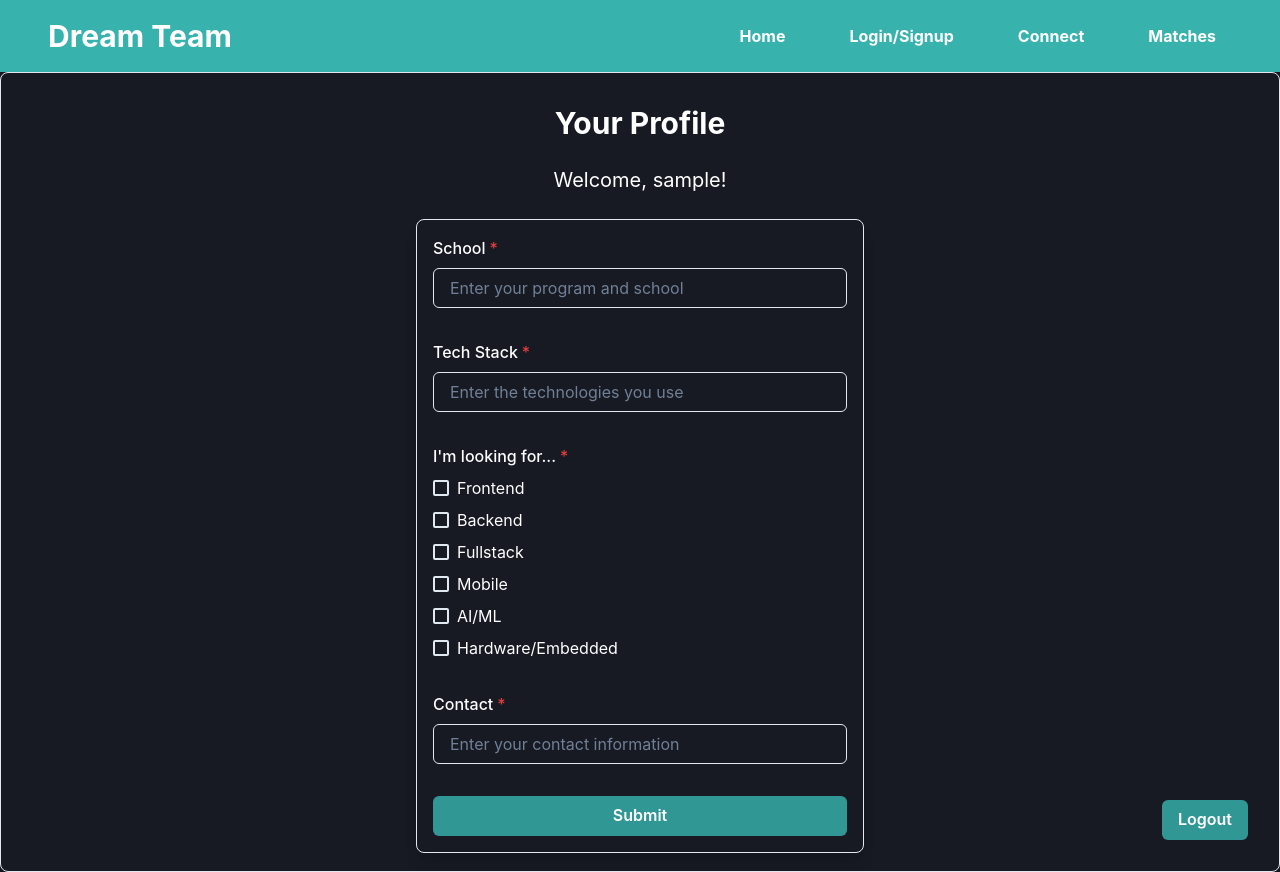
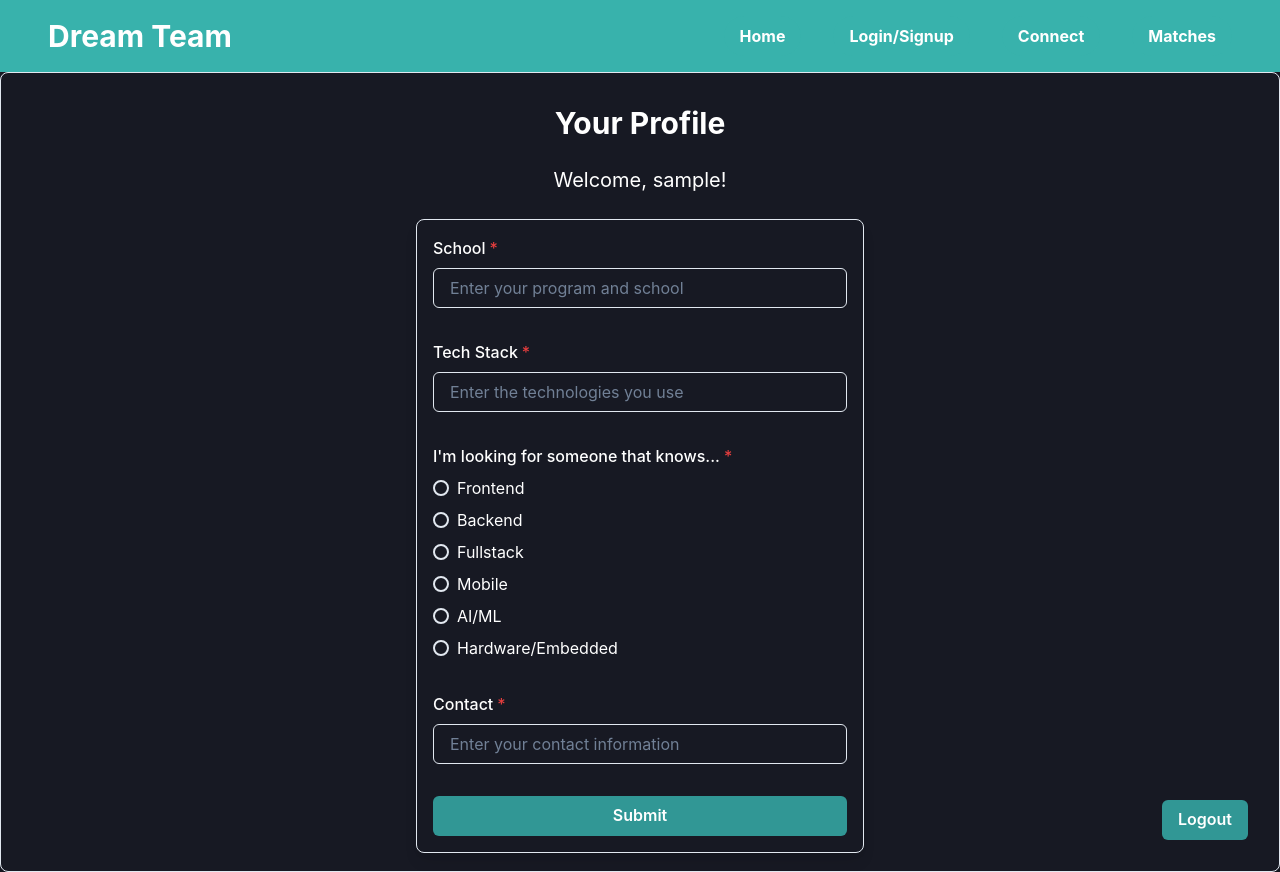
Before and after one commit to Ahmed-M25/HackMatch, a React (Vite) app: page /profile in a window 1280 px wide. Built offline with nearby package versions, Linux system fonts and the light colour scheme; sample sign-in values are in the browser's storage.

Commit message:
Updated looking for form

```diff
--- a/src/components/ProfileForm.tsx
+++ b/src/components/ProfileForm.tsx
@@ -6,6 +6,8 @@ import {
   FormControl,
   FormLabel,
   Input,
+  Radio,
+  RadioGroup,
   Stack,
   VStack,
   useBreakpointValue,
@@ -18,23 +20,13 @@ const ProfileForm: React.FC = () => {
 
   const [school, setSchool] = useState<string>("");
   const [techStack, setTechStack] = useState<string>("");
-  const [desiredRoles, setDesiredRoles] = useState<string[]>([]);
+  const [desiredRole, setDesiredRole] = useState<string>("");
   const [contact, setContact] = useState<string>("");
 
   const [isSchoolInvalid, setIsSchoolInvalid] = useState<boolean>(false);
   const [isTechStackInvalid, setIsTechStackInvalid] = useState<boolean>(false);
+  const [isRoleInvalid, setIsRoleInvalid] = useState<boolean>(false);
   const [isContactInvalid, setIsContactInvalid] = useState<boolean>(false);
-
-  const handleCheckboxChange = (event: React.ChangeEvent<HTMLInputElement>) => {
-    const value = event.target.value;
-
-    setDesiredRoles(
-      (prevRoles) =>
-        prevRoles.includes(value)
-          ? prevRoles.filter((role) => role !== value) // Remove if already in list
-          : [...prevRoles, value] // Add if not in list
-    );
-  };
 
   const handleSubmit = async (e: React.FormEvent) => {
     e.preventDefault();
@@ -56,15 +48,18 @@ const ProfileForm: React.FC = () => {
       setIsTechStackInvalid(false);
     }
 
+    if (!desiredRole) {
+      setIsRoleInvalid(true);
+      hasErrors = true;
+    } else {
+      setIsRoleInvalid(false);
+    }
+
     if (!contact) {
       setIsContactInvalid(true);
       hasErrors = true;
     } else {
       setIsContactInvalid(false);
-    }
-
-    if (desiredRoles.length === 0) {
-      hasErrors = true;
     }
 
     if (hasErrors) {
@@ -76,7 +71,7 @@ const ProfileForm: React.FC = () => {
       const token = localStorage.getItem("token");
       const response = await axios.put(
         "http://localhost:5001/api/auth/profile",
-        { school, techStack, desiredRoles, contact },
+        { school, techStack, desiredRole, contact },
         { headers: { Authorization: `Bearer ${token}` } }
       );
 
@@ -121,27 +116,17 @@ const ProfileForm: React.FC = () => {
         </FormControl>
 
         <FormControl id="looking-for" isRequired>
-          <FormLabel>I'm looking for...</FormLabel>
-          <Stack direction="column">
-            <Checkbox value="frontend" onChange={handleCheckboxChange}>
-              Frontend
-            </Checkbox>
-            <Checkbox value="backend" onChange={handleCheckboxChange}>
-              Backend
-            </Checkbox>
-            <Checkbox value="fullstack" onChange={handleCheckboxChange}>
-              Fullstack
-            </Checkbox>
-            <Checkbox value="mobile" onChange={handleCheckboxChange}>
-              Mobile
-            </Checkbox>
-            <Checkbox value="ai-ml" onChange={handleCheckboxChange}>
-              AI/ML
-            </Checkbox>
-            <Checkbox value="hardware-embedded" onChange={handleCheckboxChange}>
-              Hardware/Embedded
-            </Checkbox>
-          </Stack>
+          <FormLabel>I'm looking for someone that knows...</FormLabel>
+          <RadioGroup onChange={(value) => setDesiredRole(value)} value={desiredRole}>
+            <Stack direction='column'>
+              <Radio value='1' colorScheme='teal' isInvalid={isRoleInvalid}>Frontend</Radio>
+              <Radio value='2' colorScheme='teal' isInvalid={isRoleInvalid}>Backend</Radio>
+              <Radio value='4' colorScheme='teal' isInvalid={isRoleInvalid}>Fullstack</Radio>
+              <Radio value='5' colorScheme='teal' isInvalid={isRoleInvalid}>Mobile</Radio>
+              <Radio value='6' colorScheme='teal' isInvalid={isRoleInvalid}>AI/ML</Radio>
+              <Radio value='7' colorScheme='teal' isInvalid={isRoleInvalid}>Hardware/Embedded</Radio>
+            </Stack>
+          </RadioGroup>
         </FormControl>
 
         <FormControl id="contact" isRequired>
```
